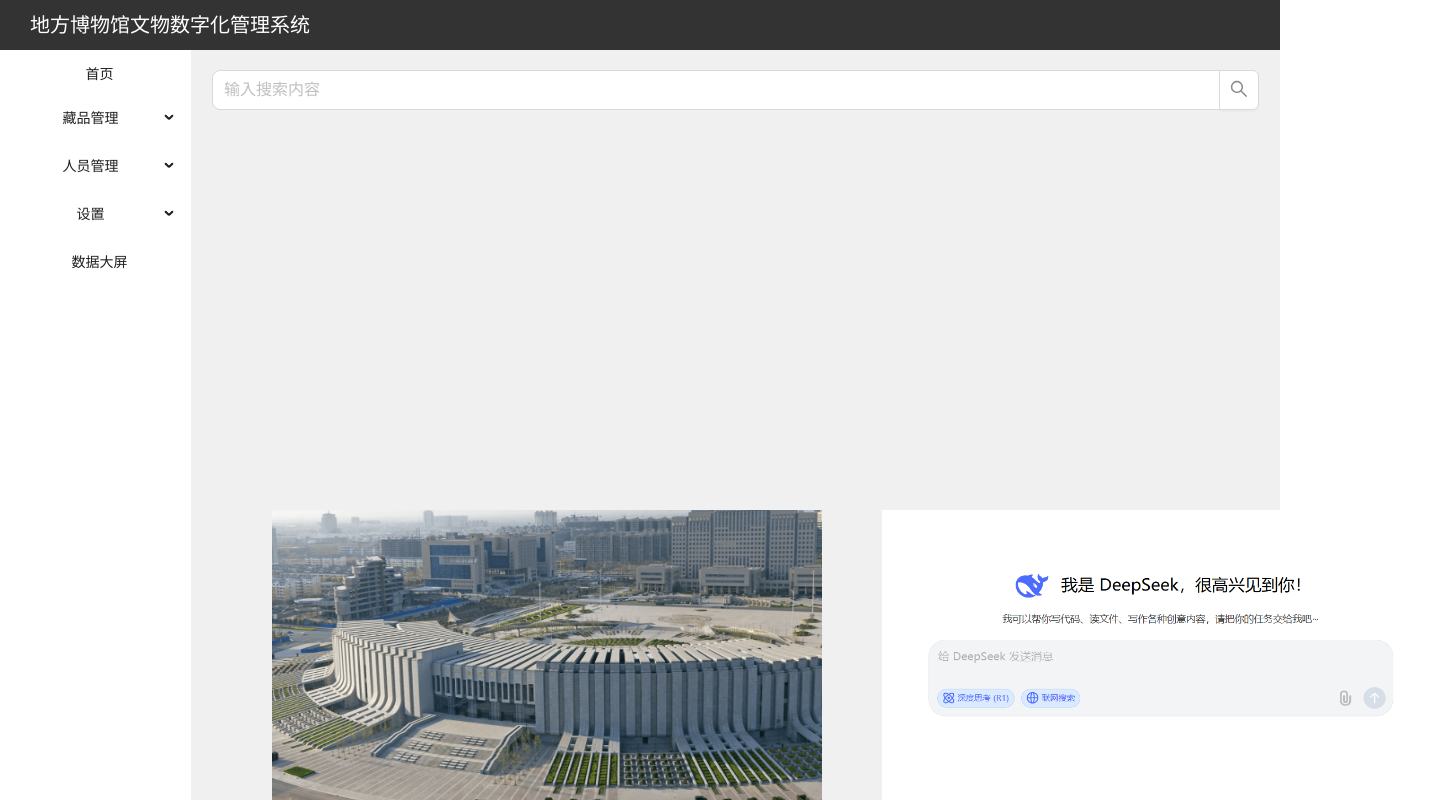
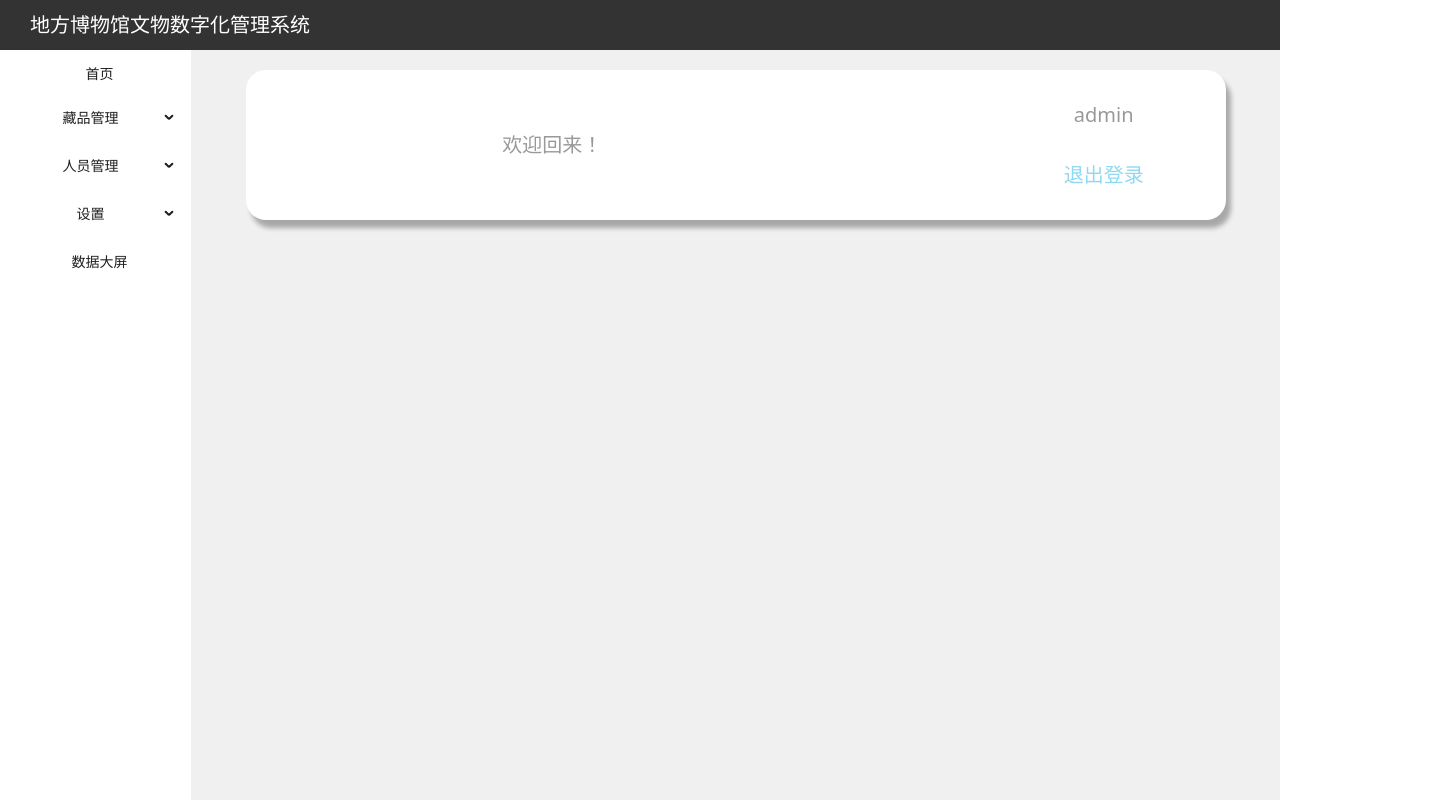
Before and after one commit to yeguouu/MuseumVision, a Vue app: page / in a window 1280 px wide. Shown: the top 800 px of the page, 1452 px wide, since content can reach past the window. Built offline with nearby package versions, Linux system fonts and the light colour scheme; sample sign-in values are in the browser's storage.

Commit message:
【顶部+首页】

```diff
--- /dev/null
+++ b/src/components/Admin.vue
@@ -0,0 +1,48 @@
+<template>
+    <div class="admin">
+        <div class="left">欢迎回来！</div>
+        <div class="right">
+            <div class="name">admin</div>
+            <div class="out" @click="outLogin">退出登录</div>
+        </div>
+    </div>
+</template>
+
+<script lang="ts" setup>
+const outLogin = () => {
+    localStorage.removeItem('token');
+    window.location.href = '/login';
+};
+</script>
+
+<style lang="scss" scoped>
+.admin {
+    width: 90%;
+    height: 150px;
+    border-radius: 20px;
+    box-shadow: 5px 8px 5px rgba(0, 0, 0, 0.3);
+    background-color: #fff;
+    margin-top: 20px;
+    display: flex;
+    align-items: center;
+    padding: 30px;
+    font-size: 20px;
+    color: #999;
+
+    .left {
+        margin-left: 20%;
+        width: 200px;
+    }
+
+    .right {
+        width: 200px;
+        margin-left: 40%;
+
+        .out {
+            margin-top: 30px;
+            cursor: pointer;
+            color: #8fd8f2;
+        }
+    }
+}
+</style>
--- a/src/views/Collections/CategoryArtifacts.vue
+++ b/src/views/Collections/CategoryArtifacts.vue
@@ -1,4 +1,5 @@
 <template>
+  <Header></Header>
   <div class="era-artifacts-container">
     <!-- 左侧 导航栏 -->
     <Nav></Nav>
@@ -29,6 +30,7 @@ import { ref, onMounted } from 'vue';
 import { useRoute, useRouter } from 'vue-router';
 import Nav from '../../components/Nav.vue'; // 确保引入 Nav 组件
 import Col1 from '../../assets/col/col1.png';
+import Header from '../../components/Header.vue';
 
 interface Artifact {
   id: number;
--- a/src/views/Collections/ColSub1.vue
+++ b/src/views/Collections/ColSub1.vue
@@ -2,6 +2,7 @@
 import Nav from '../../components/Nav.vue';
 import { ref } from 'vue';
 import Col1 from '../../assets/col/col1.png'
+import Header from '../../components/Header.vue';
 
 // fetch('/api/cols', {
 //   method: 'GET',
@@ -61,6 +62,7 @@ const toggleRow = (index: number) => {
 };
 </script>
 <template>
+    <Header></Header>
     <div class="collections-container">
         <!-- 左侧 导航栏 -->
         <Nav></Nav>
--- a/src/views/Collections/ColSub2.vue
+++ b/src/views/Collections/ColSub2.vue
@@ -2,6 +2,7 @@
 import Nav from '../../components/Nav.vue';
 import { ref } from 'vue';
 import { message } from 'ant-design-vue';
+import Header from '../../components/Header.vue';
 
 interface Artifact {
     id: number;
@@ -65,6 +66,7 @@ const handleFileChange = (event: Event) => {
 };
 </script>
 <template>
+    <Header></Header>
     <div class="collections-container">
         <!-- 左侧 导航栏 -->
         <Nav></Nav>
--- a/src/views/Collections/ColSub3.vue
+++ b/src/views/Collections/ColSub3.vue
@@ -3,6 +3,7 @@ import Nav from '../../components/Nav.vue';
 import { ref, onMounted } from 'vue';
 import { useRouter } from 'vue-router';
 import Col1 from '../../assets/col/col1.png';
+import Header from '../../components/Header.vue';
 
 interface Artifact {
     id: number;
@@ -85,6 +86,7 @@ const showArtifactsForCategory = () => {
 };
 </script>
 <template>
+    <Header></Header>
     <div class="collections-container">
         <!-- 左侧 导航栏 -->
         <Nav></Nav>
--- a/src/views/Collections/EraArtifacts.vue
+++ b/src/views/Collections/EraArtifacts.vue
@@ -1,4 +1,5 @@
 <template>
+  <Header></Header>
   <div class="era-artifacts-container">
     <!-- 左侧 导航栏 -->
     <Nav></Nav>
@@ -29,6 +30,7 @@ import { ref, onMounted } from 'vue';
 import { useRoute, useRouter } from 'vue-router';
 import Nav from '../../components/Nav.vue'; // 确保引入 Nav 组件
 import Col1 from '../../assets/col/col1.png';
+import Header from '../../components/Header.vue';
 
 interface Artifact {
   id: number;
--- a/src/views/Home.vue
+++ b/src/views/Home.vue
@@ -2,6 +2,7 @@
 import Nav from '../components/Nav.vue';
 import Search from '../components/Search.vue';
 import Header from '../components/Header.vue';
+import Admin from '../components/Admin.vue';
 </script>
 <template>
     <!-- 上方标题 -->
@@ -11,7 +12,8 @@ import Header from '../components/Header.vue';
         <Nav></Nav>
         <!-- 右侧 内容栏 -->
         <div class="content-container">
-            <Search />
+            <Admin></Admin>
+            <!-- <Search />
             <div class="quick-links">
                 <a href="https://www.xxsbwg.cn/" target="_blank">
                     <img src="../assets/home/office.png" alt="新乡市博物馆" class="img1"/>
@@ -19,7 +21,7 @@ import Header from '../components/Header.vue';
                 <a href="https://deepseek.com" target="_blank">
                     <img src="../assets/home/smart.png" alt="智能助手deepseek" />
                 </a>
-            </div>
+            </div> -->
         </div>
     </div>
 </template>
@@ -29,6 +31,7 @@ import Header from '../components/Header.vue';
     width: 100vw;
     height: 100vh;
     position: relative;
+    overflow: hidden;
 }
 
 .content-container {
@@ -37,30 +40,30 @@ import Header from '../components/Header.vue';
     background-color: #f0f0f0;
     display: flex;
     flex-direction: column;
+    align-items: center;
 }
 
-.quick-links {
-    position: absolute;
-    bottom: 20px;
-    display: flex;
-    padding: 20px;
-    justify-content: center;
-    align-items: center;
+// .quick-links {
+//     position: absolute;
+//     bottom: 20px;
+//     display: flex;
+//     padding: 20px;
+//     justify-content: center;
+//     align-items: center;
 
-    a {
-        width: 550px;
-        height: 300px;
-        margin-left: 60px;
+//     a {
+//         width: 550px;
+//         height: 300px;
+//         margin-left: 60px;
 
-        img {
-            width: 100%;
-            height: 100%;
-            transition: box-shadow 0.3s ease;
+//         img {
+//             width: 100%;
+//             height: 100%;
+//             transition: box-shadow 0.3s ease;
 
-            &:hover {
-                box-shadow: 4px 4px 4px 4px #888888;
-            }
-        }
-    }
-}
-</style>
+//             &:hover {
+//                 box-shadow: 4px 4px 4px 4px #888888;
+//             }
+//         }
+//     }
+// }</style>
--- a/src/views/Person/PerSub1.vue
+++ b/src/views/Person/PerSub1.vue
@@ -2,6 +2,7 @@
 import Nav from '../../components/Nav.vue';
 import { ref } from 'vue';
 import { message } from 'ant-design-vue';
+import Header from '../../components/Header.vue';
 
 // 定义人员数据结构
 interface Person {
@@ -61,6 +62,7 @@ const columns = [
 ];
 </script>
 <template>
+    <Header></Header>
     <div class="person-container">
         <!-- 左侧 导航栏 -->
         <Nav></Nav>
--- a/src/views/Person/PerSub2.vue
+++ b/src/views/Person/PerSub2.vue
@@ -3,6 +3,7 @@ import Nav from '../../components/Nav.vue';
 import { ref } from 'vue';
 import { message } from 'ant-design-vue';
 import dayjs from 'dayjs';
+import Header from '../../components/Header.vue';
 
 // 定义人员数据结构
 interface Person {
@@ -63,6 +64,7 @@ const assignRole = (role: string) => {
 
 </script>
 <template>
+    <Header></Header>
     <div class="person-container">
         <!-- 左侧 导航栏 -->
         <Nav></Nav>
--- a/src/views/Set/SetSub1.vue
+++ b/src/views/Set/SetSub1.vue
@@ -3,6 +3,7 @@ import Nav from '../../components/Nav.vue';
 import { ref } from 'vue';
 import { message } from 'ant-design-vue';
 import router from '../../router';
+import Header from '../../components/Header.vue';
 
 // 假设从localStorage获取当前用户的账号和密码
 const currentUsername = ref(localStorage.getItem('username') || '');
@@ -33,6 +34,7 @@ const updateCredentials = () => {
 };
 </script>
 <template>
+    <Header></Header>
     <div class="set-container">
         <!-- 左侧 导航栏 -->
         <Nav></Nav>
--- a/src/views/Set/SetSub2.vue
+++ b/src/views/Set/SetSub2.vue
@@ -1,8 +1,10 @@
 <script lang='ts' setup>
 import Nav from '../../components/Nav.vue';
+import Header from '../../components/Header.vue';
 
 </script>
 <template>
+    <Header></Header>
     <div class="set-container">
         <!-- 左侧 导航栏 -->
         <Nav></Nav>
--- a/src/views/Vision.vue
+++ b/src/views/Vision.vue
@@ -2,7 +2,7 @@
 import Nav from '../components/Nav.vue';
 import * as echarts from 'echarts';
 import { onMounted, ref } from 'vue';
-
+import Header from '../components/Header.vue';
 // 假设从某个API获取文物数据
 const artifacts = ref([
     { id: 1, image: '', title: '文物1', description: '这是文物1的描述', period: '2020', category: '绘画', status: '展出中', exhibitionArea: '展厅1' },
@@ -107,6 +107,7 @@ onMounted(() => {
 });
 </script>
 <template>
+    <Header></Header>
     <div class="vision-container">
         <!-- 左侧 导航栏 -->
         <Nav></Nav>
```
